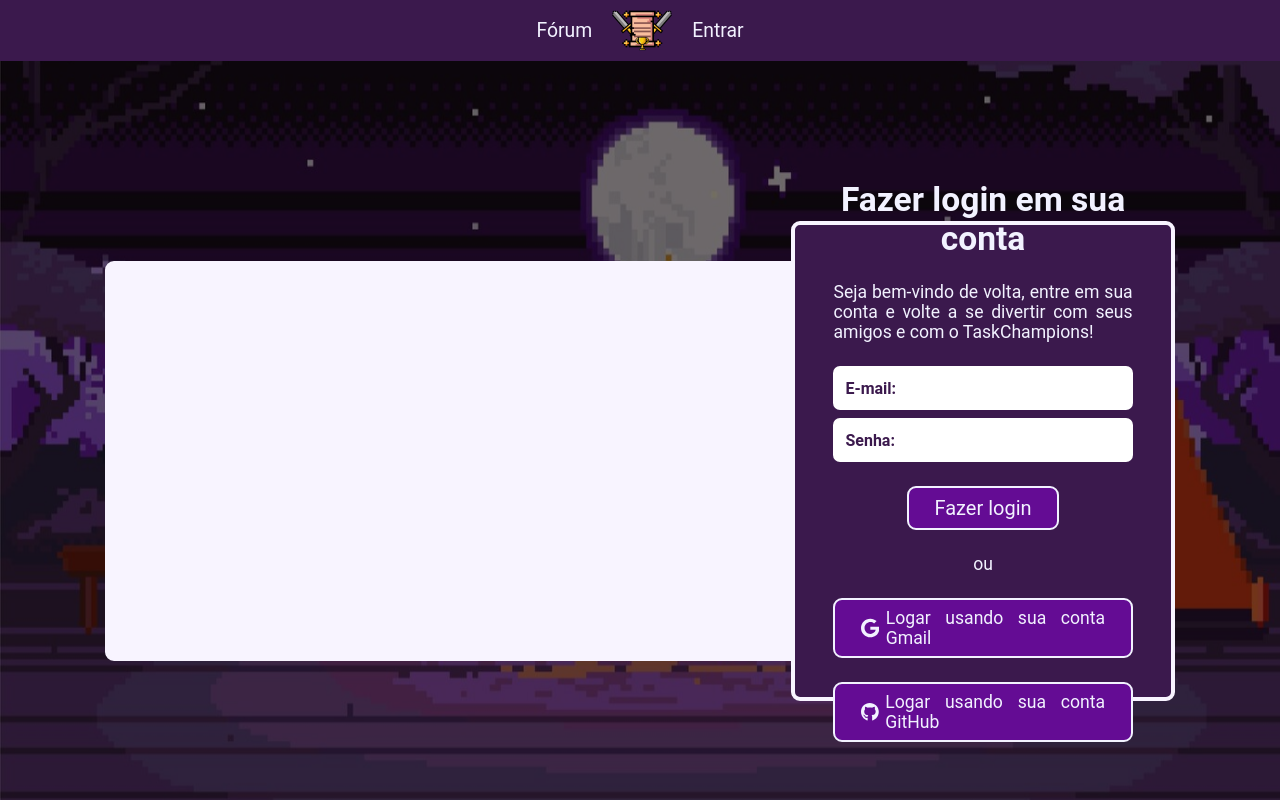
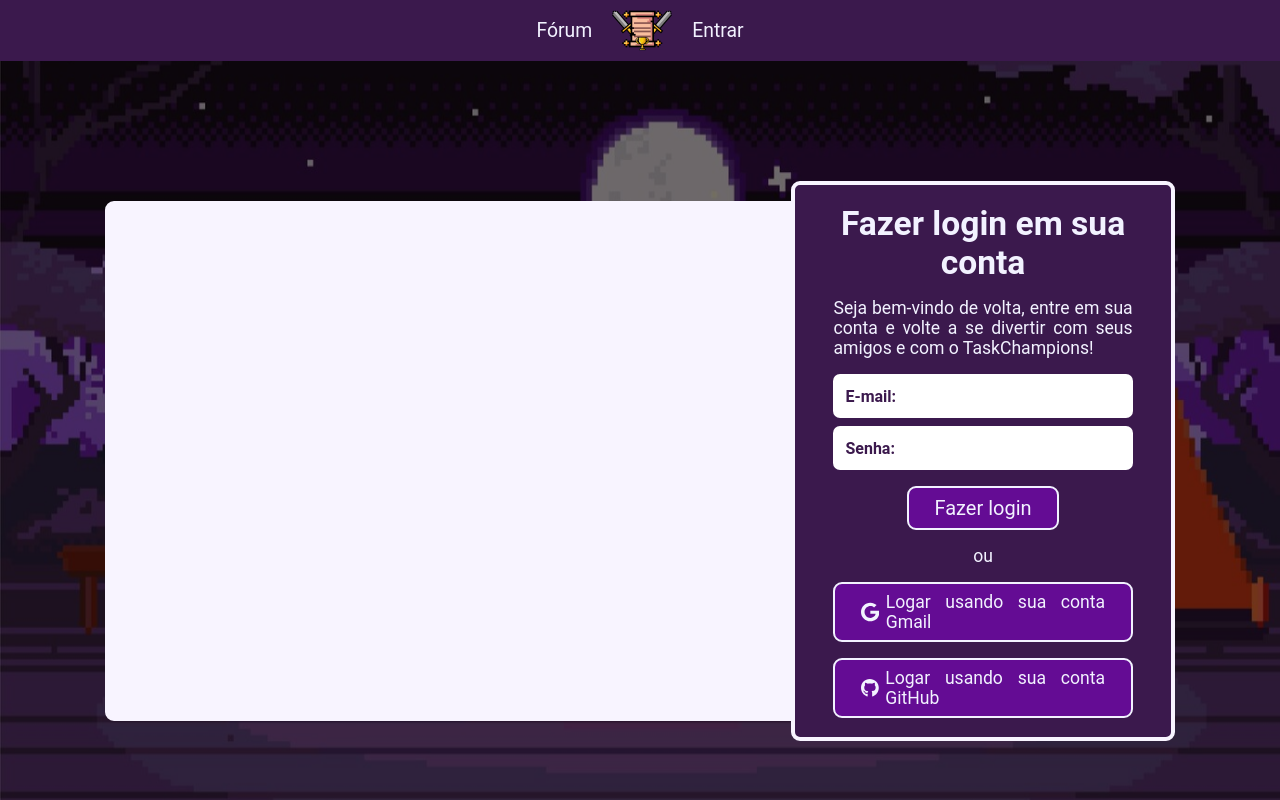
Before and after one commit to lucasrc18/ProjetoIntegrador, a React (Create React App) app: page /login in a window 1280 px wide. Built offline with nearby package versions, Linux system fonts and the light colour scheme; no server answers; the database is empty.

Commit message:
correção dos quadros

```diff
--- a/src/pages/home/components/RegisterSection.tsx
+++ b/src/pages/home/components/RegisterSection.tsx
@@ -14,6 +14,7 @@
 
             <label htmlFor="confirmPassword" className="sr-only">Confirme sua senha:</label>
             <input type="password" name="confirmPassword" placeholder="Confirme sua senha: " />
+
         </form>
     );
 
--- a/src/pages/home/style.scss
+++ b/src/pages/home/style.scss
@@ -52,7 +52,7 @@
             left: .7vw;
 
             width: 55vw;
-            height: 50vh;
+            height: 65vh;
 
             background: #F8F4FF;
             border: 4px solid #F8F4FF;
@@ -66,7 +66,7 @@
             right: .7vw;
 
             width: 30vw;
-            height: 60vh;
+            height: 70vh;
 
             background: #3B194D;
 
@@ -81,7 +81,7 @@
             align-items: center;
             justify-content: center;
 
-            gap: 3vh;
+            gap: 2vh;
 
             h1 {
                 text-align: center;
```
